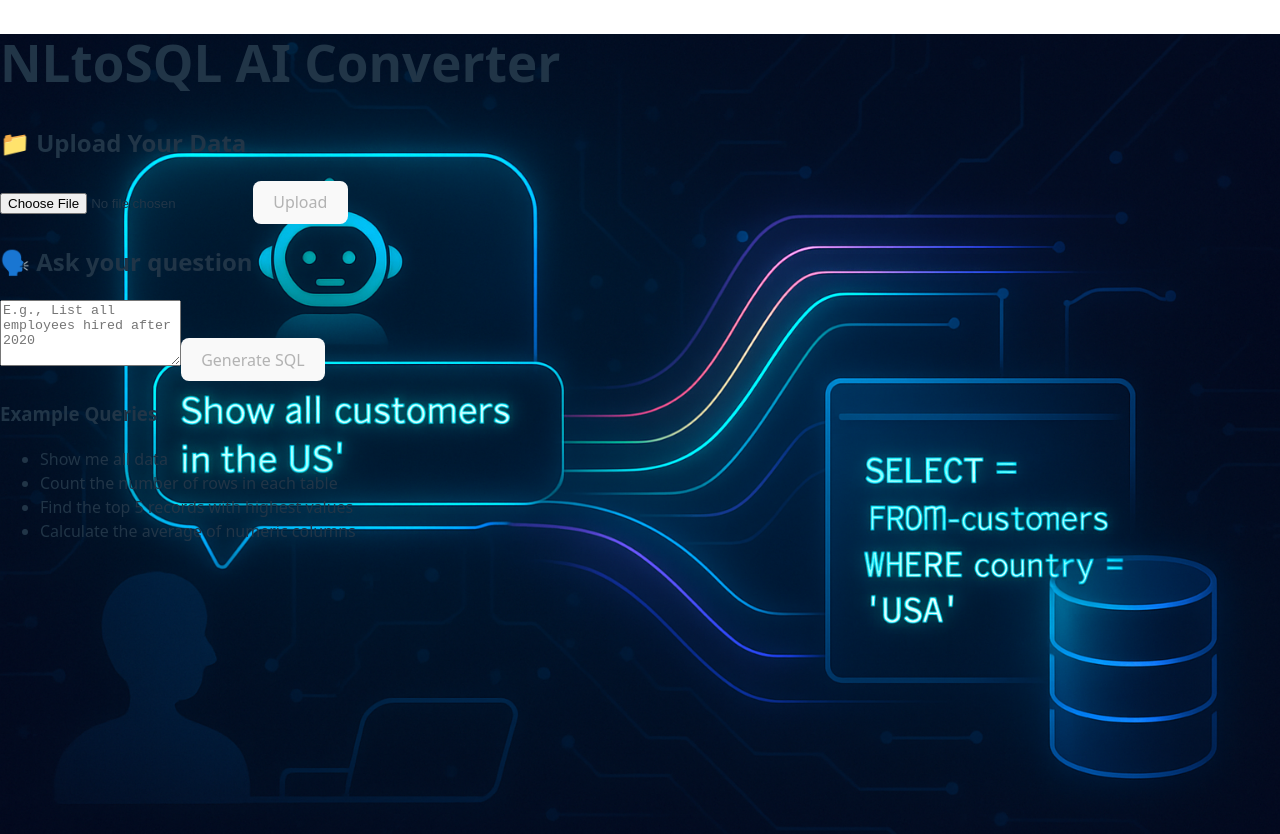
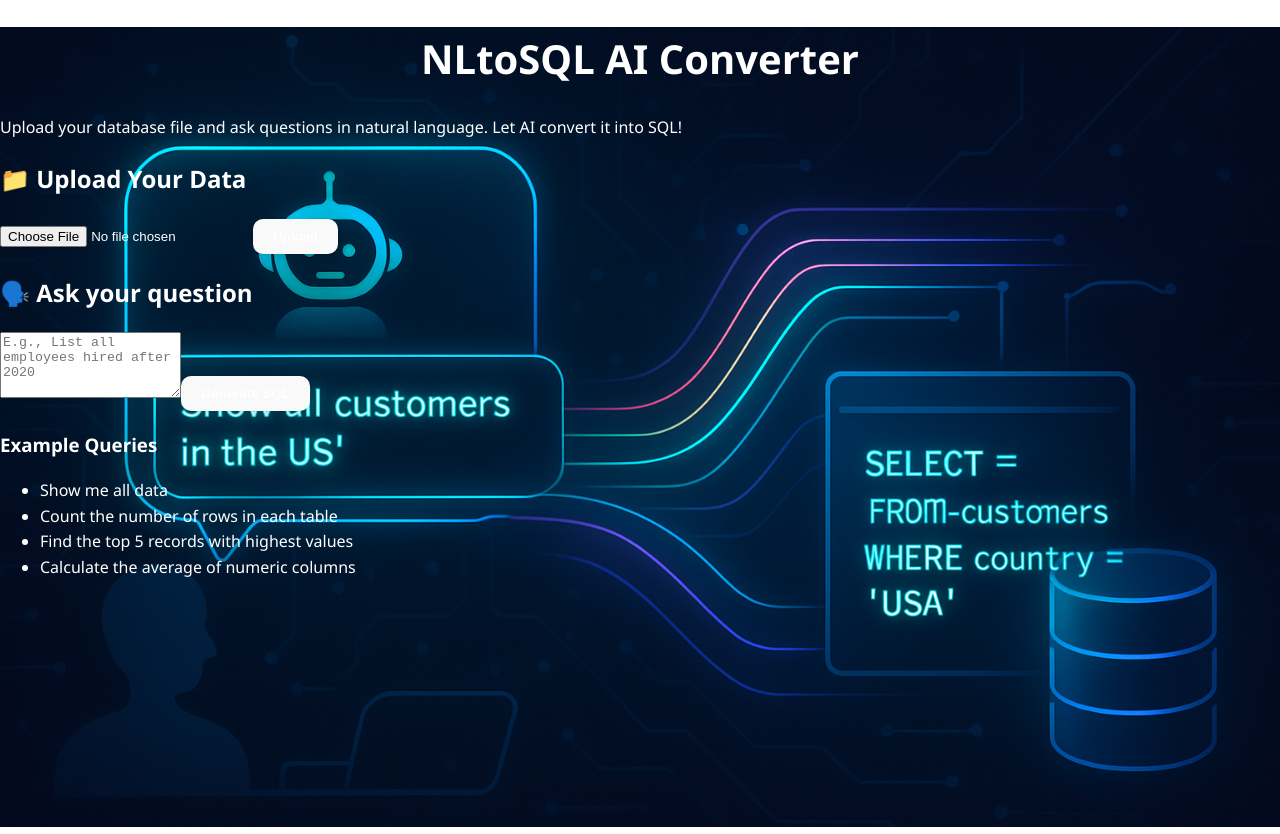
Before and after one commit to Girim9912/NLtoSQL-AI, a React (Vite) app in the folder nl-to-sql-ui/: page / in a window 1280 px wide. Built offline with nearby package versions, Linux system fonts and the light colour scheme.

Commit message:
Enhanced UI with background image, modern layout and styles

```diff
--- a/nl-to-sql-ui/src/components/NLtoSQL.jsx
+++ b/nl-to-sql-ui/src/components/NLtoSQL.jsx
@@ -163,10 +163,10 @@ function NLtoSQL() {
   };
 
   return (
-    <div className="max-w-6xl mx-auto p-6">
-      <h1 className="text-3xl font-bold text-center mb-8">NLtoSQL AI Converter</h1>
-
-      <div className="grid grid-cols-1 md:grid-cols-3 gap-6">
+    <div className="min-h-screen flex flex-col items-center justify-center px-4 sm:px-6 lg:px-8">
+      <h1 className="text-4xl md:text-5xl font-bold text-white text-center mb-8 drop-shadow-l">NLtoSQL AI Converter</h1>
+      <p className="text-lg md:text-xl text-white text-center mb-12 max-w-2xl mx-auto drop-shadow-sm">Upload your database file and ask questions in natural language. Let AI convert it into SQL!</p>
+      <div className="grid grid-cols-1 md:grid-cols-2 gap-8 px-6">
         <div className="md:col-span-2">
           <div className="bg-white shadow-xl rounded-xl p-6 mb-6">
             <h2 className="text-2xl font-bold mb-4">📁 Upload Your Data</h2>
--- a/nl-to-sql-ui/src/index.css
+++ b/nl-to-sql-ui/src/index.css
@@ -24,8 +24,12 @@ a:hover {
 
 
 body {
+  font-family: 'Segoe UI', Tahoma, Geneva, Verdana, sans-serif;
+  font-size: 16px;
+  color: #ffffff;
+  line-height: 1.6;
+  padding: 0;
   margin: 0;
-  padding: 0;
   background-image: url('/nl-to-sql-ui/src/assets/BackgroundIMG.png');
   background-size: cover;
   background-repeat: no-repeat;
@@ -38,24 +42,33 @@ body {
 
 
 h1 {
-  font-size: 3.2em;
-  line-height: 1.1;
+  font-size: 2.5rem;
+  font-weight: bold;
+  text-align: center;
+  margin-bottom: 24px;
+  color: white;
 }
 
+.section {
+  margin: 20px;
+  padding: 20px;
+}
 button {
-  border-radius: 8px;
-  border: 1px solid transparent;
-  padding: 0.6em 1.2em;
-  font-size: 1em;
-  font-weight: 500;
-  font-family: inherit;
-  background-color: #1a1a1a;
+  background-color: #2563eb;
+  color: white;
+  padding: 10px 20px;
+  border: none;
+  border-radius: 10px;
+  font-weight: 600;
   cursor: pointer;
-  transition: border-color 0.25s;
+  box-shadow: 0 4px 6px rgba(0,0,0,0.1);
+  transition: background-color 0.3s ease;
 }
+
 button:hover {
-  border-color: #646cff;
+  background-color: #1d4ed8;
 }
+
 button:focus,
 button:focus-visible {
   outline: 4px auto -webkit-focus-ring-color;
```
